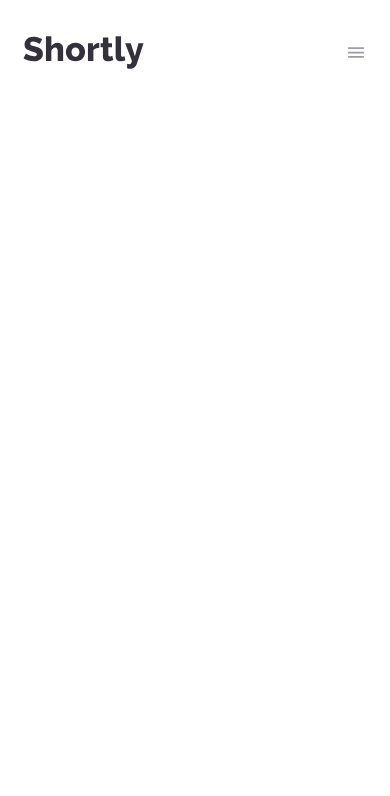
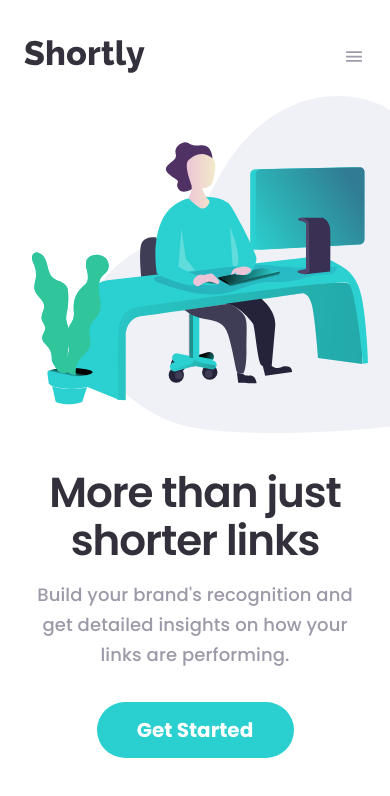
Before and after one commit to weslleyvieira-dev/URL-Shortening-API, a Vue app in the folder code/: page / in a window 390 px wide. Shown: the top 796 px of the page. Built offline with nearby package versions, Linux system fonts and the light colour scheme.

Commit message:
-feat implementação do hero

```diff
--- a/code/src/App.vue
+++ b/code/src/App.vue
@@ -5,9 +5,132 @@ import Header from "./components/Header.vue";
 <template>
   <Header />
 
-  <main></main>
+  <main>
+    <div class="hero">
+      <div class="hero-info">
+        <h1>More than just shorter links</h1>
+        <p>
+          Build your brand's recognition and get detailed insights on how your
+          links are performing.
+        </p>
+        <button>Get Started</button>
+      </div>
+      <img
+        class="hero-img"
+        src="/assets/images/illustration-working.svg"
+        alt="Ilustração"
+      />
+    </div>
+  </main>
 
   <footer></footer>
 </template>
 
-<style scoped></style>
+<style scoped>
+main {
+  overflow-x: hidden;
+}
+
+.hero {
+  display: flex;
+  align-items: center;
+  margin: 4.875rem 0 4.875rem 10.375rem;
+}
+
+.hero-info {
+  display: flex;
+  flex-direction: column;
+  justify-content: space-between;
+  width: 35.25rem;
+  position: relative;
+}
+
+.hero-info h1 {
+  font-family: "Poppins-SemiBold";
+  font-size: 5rem;
+  color: var(--dark-gray);
+  line-height: 5.625rem;
+  letter-spacing: -2px;
+}
+
+.hero-info p {
+  font-size: 1.375rem;
+  color: var(--gray);
+  line-height: 2.25rem;
+  letter-spacing: 0.15px;
+  margin: 0.375rem 0 2.375rem;
+}
+
+.hero-info button {
+  width: 12.313rem;
+  height: 3.5rem;
+  border: none;
+  border-radius: 1.75rem;
+  font-family: "Poppins-Bold";
+  font-size: 1.25rem;
+  color: white;
+  background-color: var(--light-green);
+}
+
+.hero-info button:hover {
+  cursor: pointer;
+  background-color: var(--lighter-green);
+}
+
+.hero-img {
+  position: relative;
+  right: -7.688rem;
+}
+
+@media (max-width: 1023px) {
+  .hero {
+    flex-direction: column-reverse;
+    margin: 1.5rem;
+    gap: 2.25rem;
+  }
+
+  .hero-img {
+    width: 511px;
+    height: 337px;
+    left: 0;
+    transform: translateX(5.75rem);
+  }
+
+  .hero-info {
+    align-items: center;
+    width: 100%;
+  }
+
+  .hero-info h1 {
+    font-size: 2.625rem;
+    line-height: 3rem;
+    letter-spacing: -1.05px;
+    text-align: center;
+  }
+
+  .hero-info p {
+    font-size: 1.125rem;
+    color: var(--gray);
+    line-height: 1.875rem;
+    letter-spacing: 0.12px;
+    text-align: center;
+    margin: 0.938rem 0 2rem;
+  }
+
+  .hero-info button {
+    width: 12.313rem;
+    height: 3.5rem;
+    border: none;
+    border-radius: 1.75rem;
+    font-family: "Poppins-Bold";
+    font-size: 1.25rem;
+    color: white;
+    background-color: var(--light-green);
+  }
+
+  .hero-info button:hover {
+    cursor: pointer;
+    background-color: var(--lighter-green);
+  }
+}
+</style>
--- a/code/src/assets/main.css
+++ b/code/src/assets/main.css
@@ -1,6 +1,11 @@
 @font-face {
   font-family: "Poppins-Bold";
   src: url("/fonts/Poppins-Bold.ttf") format("truetype");
+}
+
+@font-face {
+  font-family: "Poppins-SemiBold";
+  src: url("/fonts/Poppins-SemiBold.ttf") format("truetype");
 }
 
 @font-face {
@@ -9,8 +14,7 @@
 }
 
 * {
-  font-family: "Poppins-Medium", "Poppins-Bold", sans-serif;
-  font-size: 0.938rem;
+  font-family: "Poppins-Medium", sans-serif;
   margin: 0;
   padding: 0;
   outline: none;
--- a/code/src/components/Header.vue
+++ b/code/src/components/Header.vue
@@ -55,6 +55,7 @@ header {
 
 p {
   font-family: "Poppins-Bold";
+  font-size: 0.938rem;
   color: var(--gray);
 }
 
@@ -75,6 +76,7 @@ button {
   border: none;
   border-radius: 1.75rem;
   font-family: "Poppins-Bold";
+  font-size: 0.938rem;
   color: white;
   background-color: var(--light-green);
 }
```
Also changed, not shown: code/public/fonts/Poppins-SemiBold.ttf (added).
